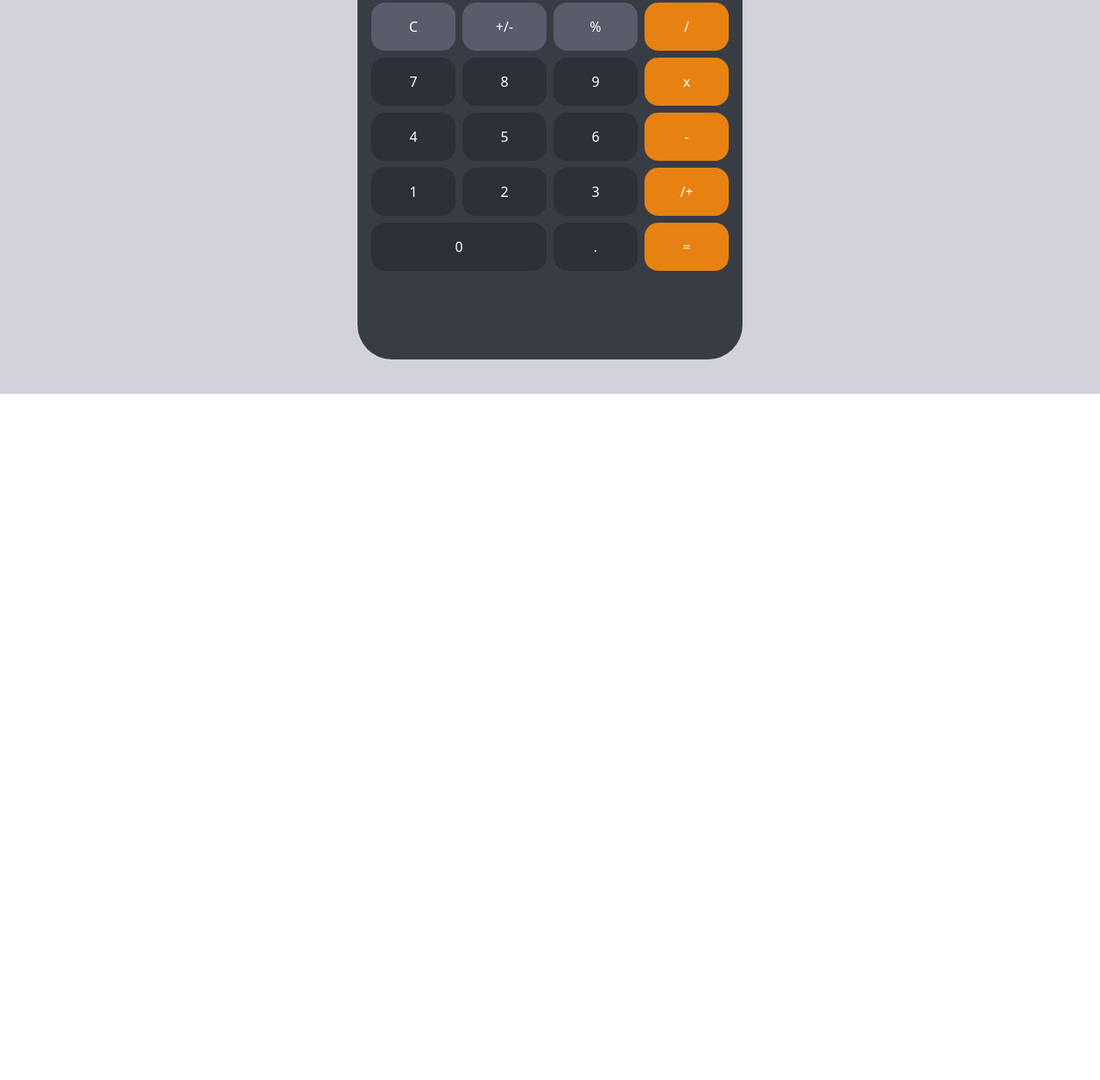
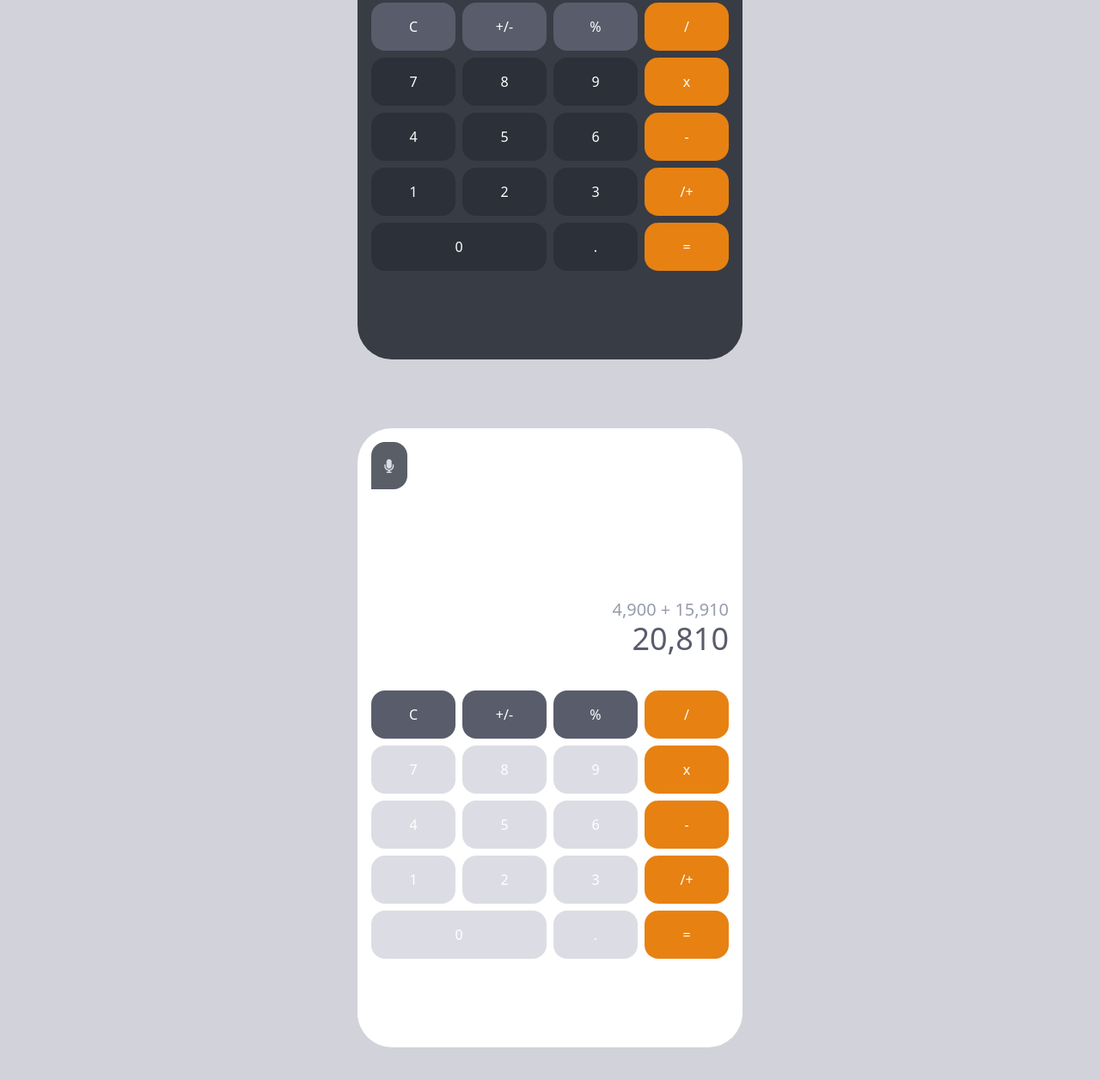
Before and after one commit to uwinezaflorence20/Calculator, a website built with Vite: page index.html in a window 1280 px wide. Shown: the part 342-1598 px from the top of the page at 86% size. Before the commit the page ends 800 px from the top, so only its background shows below. Built offline with nearby package versions, Linux system fonts and the light colour scheme.

Commit message:
first commit

```diff
--- a/index.html
+++ b/index.html
@@ -54,8 +54,54 @@
       </div>
 
     </div>
+  </div>
 
-  </div>
+
+  <div class="flex justify-center items-center h-screen bg-[#D2D2DA]">
+    <div class="bg-white/100  h-[90%] text-white md:w-[35%] flex flex-col justify-start p-4 rounded-[40px]">
+      <div
+        class="bg-[#5A5E67]  text-[#DCDDE4] h-[8%] w-[10%] flex justify-center items-center rounded-t-2xl rounded-r-2xl">
+        <i class="fa-solid fa-microphone"></i>
+      </div>
+      <div class="mt-14 mb-10  h-[20%] flex flex-col justify-end items-end w-full ">
+        <p class="text-xl text-[#969caa]">4,900 + 15,910</p>
+        <p class="text-4xl text-[#595C6B]">20,810</p>
+      </div>
+      <div class="flex items-center justify-center">
+        <div class="grid grid-cols-4 gap-2 w-full">
+
+          <button class="bg-[#595C6B] p-4 text-center rounded-2xl">C</button>
+          <button class="bg-[#595C6B] p-4 text-center rounded-2xl">+/-</button>
+          <button class="bg-[#595C6B] p-4 text-center rounded-2xl">%</button>
+          <button class="bg-[#E78112] p-4 text-center rounded-2xl">/</button>
+
+
+          <button class="bg-[#DCDDE4] p-4 text-center rounded-2xl">7</button>
+          <button class="bg-[#DCDDE4] p-4 text-center rounded-2xl">8</button>
+          <button class="bg-[#DCDDE4] p-4 text-center rounded-2xl">9</button>
+          <button class="bg-[#E78112] p-4 text-center rounded-2xl">x</button>
+
+
+          <button class="bg-[#DCDDE4] p-4 text-center rounded-2xl">4</button>
+          <button class="bg-[#DCDDE4] p-4 text-center rounded-2xl">5</button>
+          <button class="bg-[#DCDDE4] p-4 text-center rounded-2xl">6</button>
+          <button class="bg-[#E78112] p-4 text-center rounded-2xl">-</button>
+
+
+          <button class="bg-[#DCDDE4] p-4 text-center rounded-2xl">1</button>
+          <button class="bg-[#DCDDE4] p-4 text-center rounded-2xl">2</button>
+          <button class="bg-[#DCDDE4] p-4 text-center rounded-2xl ">3</button>
+          <button class="bg-[#E78112] p-4 text-center rounded-2xl ">/+</button>
+
+          <button class="bg-[#DCDDE4] p-4 text-center col-span-2 rounded-2xl">0</button>
+          <button class="bg-[#DCDDE4] p-4 text-center rounded-2xl">.</button>
+          <button class="bg-[#E78112] p-4 text-center rounded-2xl">=</button>
+
+        </div>
+      </div>
+
+    </div>
+
   <script type="module" src="/src/main.js"></script>
 
 </body>
```
